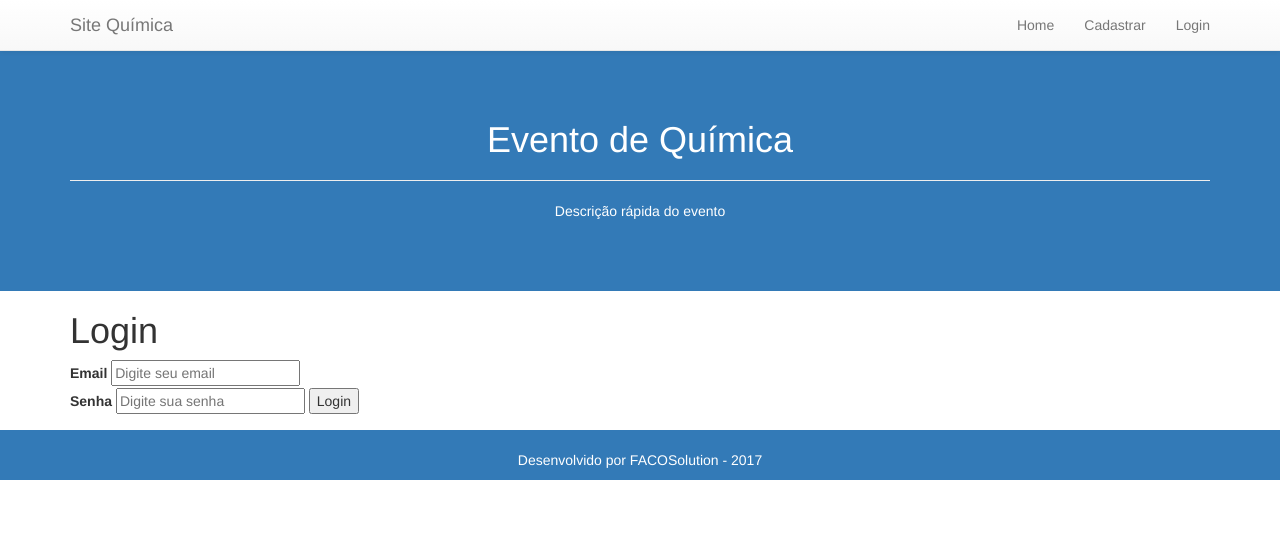
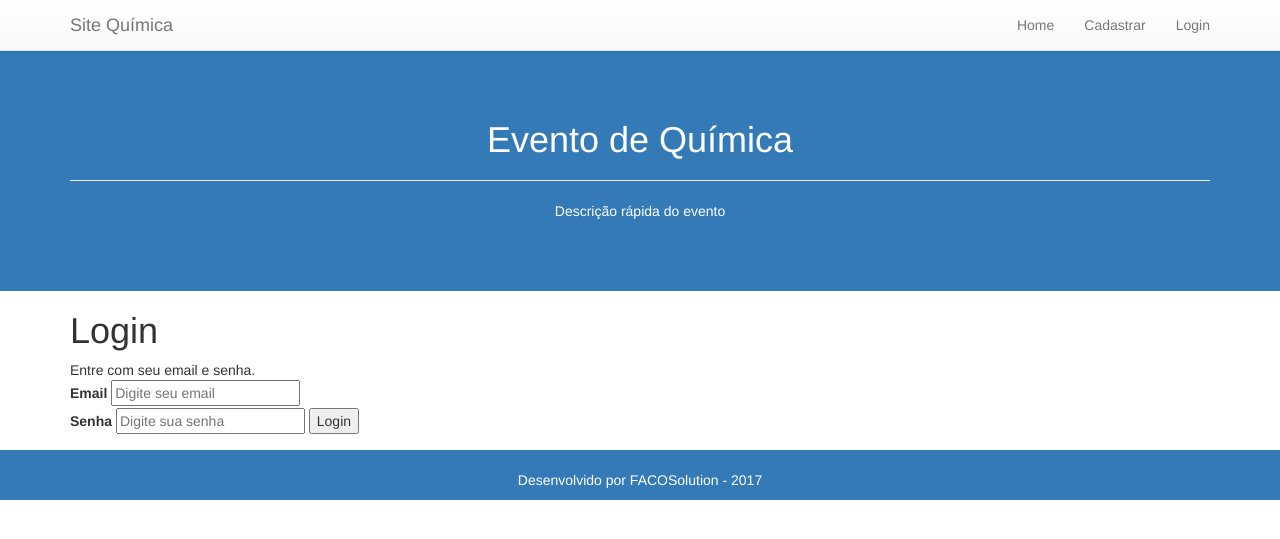
Before and after one commit to FACTOSolution/Site-Quimica, a Django app: page /login/ in a window 1280 px wide. Shown: the top 539 px of the page. Run offline with Django 3.2, Linux system fonts and the light colour scheme; some libraries are stand-ins or nearby versions.

Commit message:
user login feedback implemented

```diff
--- a/site_functions/templates/site_functions/login.html
+++ b/site_functions/templates/site_functions/login.html
@@ -5,6 +5,7 @@
     <h1>Login</h1>
  	<form method="post" action="{% url 'user_login' %}">
     {% csrf_token %}
+	    {{message|safe|escape}}
 	    <div>
 	    	<label><b>Email</b></label>
 	    	<input type="text" placeholder="Digite seu email" name="email" required>
--- a/site_functions/views.py
+++ b/site_functions/views.py
@@ -1,5 +1,5 @@
 # -*- coding: utf-8 -*-
-from django.shortcuts import render, get_object_or_404, HttpResponse
+from django.shortcuts import render, get_object_or_404, HttpResponse, HttpResponseRedirect
 from .forms import *
 from .models import *
 from django.shortcuts import redirect
@@ -28,19 +28,18 @@ def register(request):
 def user_login(request):
 	#testado e funcionando
 	if request.method == "POST":
-		user = get_object_or_404(UserProfile, email=request.POST.get('email', False))
-		if user.password == request.POST.get('psw', False):
-			try:
-				if request.session['is_logged'] == True:
-					return HttpResponse(u"Voce ja esta autenticado.")
-			except KeyError:
+		try:
+			user = UserProfile.objects.get(email=request.POST.get('email', False))
+		except UserProfile.DoesNotExist:
+			return render(request, 'site_functions/login.html', {'message': 'Usuário não cadastrado.'})
+		else:
+			if user.password == request.POST.get('psw', False):
 				request.session['is_logged'] = True
 				request.session['member_id'] = user.id
-				return HttpResponse(u"Voce esta autenticado.")
-		else:
-			return HttpResponse(u"Voce nao esta autenticado.")
-		return redirect(home)
-	return render(request, 'site_functions/login.html')
+				return redirect(home)
+			else:
+				return render(request, 'site_functions/login.html', {'message': 'Senha incorreta. Tente novamente.'})
+	return render(request, 'site_functions/login.html', {'message': 'Entre com seu email e senha.'})
 
 def user_logout(request):
 	#testado e funcionando
```
